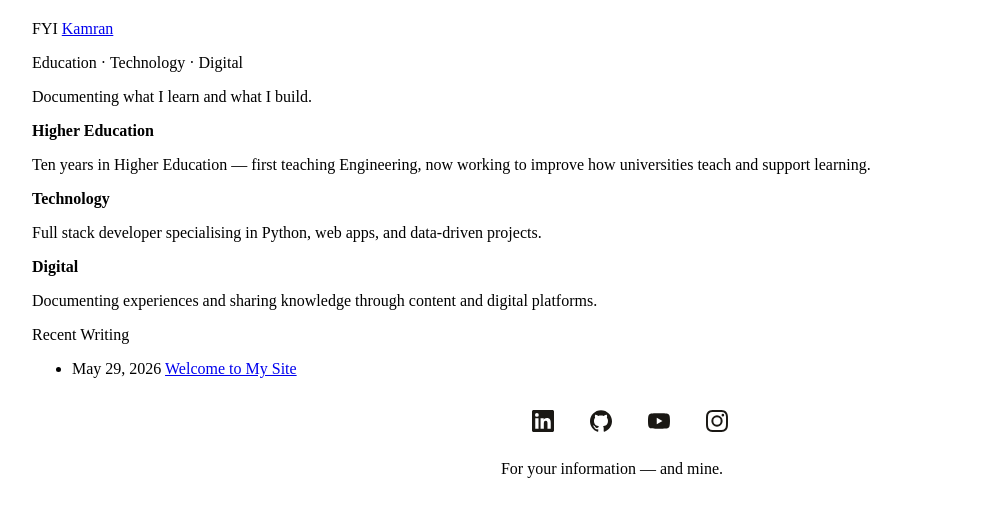
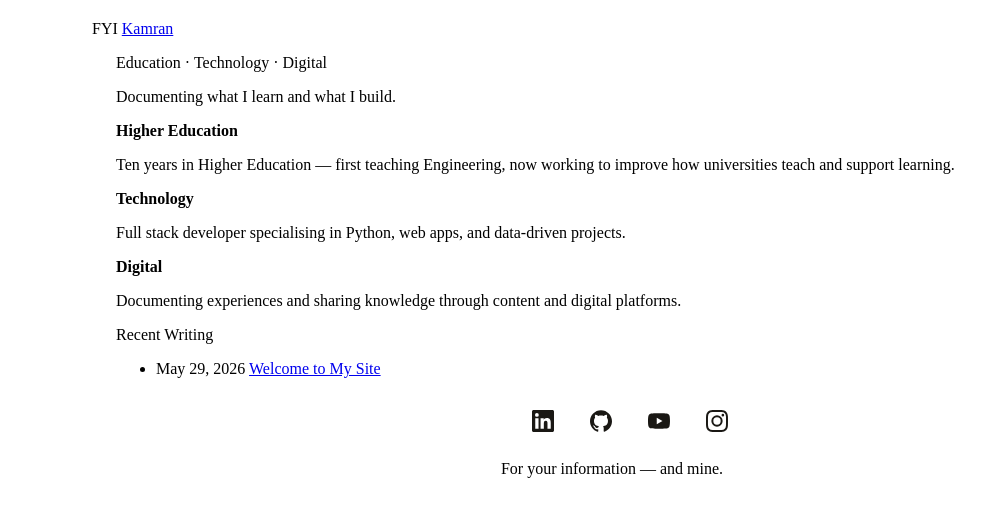
Before and after one commit to fyikamran/fyikamran.github.io, a Jekyll site: the page built from index.html, in a window 1280 px wide. Shown: the top 517 px of the page, without its empty margins (28-1013 px from the left). Built offline with Jekyll 4.4.1, drawn with Linux system fonts in a browser that asks for light colours.

Commit message:
Update styles.css

```diff
--- a/assets/css/styles.css
+++ b/assets/css/styles.css
@@ -18,7 +18,7 @@
 
 html, body {
   width: 100%;
-  max-width: 1200px;
+  max-width: 1080px;
   margin:auto;
   padding:0;
 }
@@ -32,8 +32,8 @@
 
 .post-container {
   width:100%
-  max-width: 720px;
-  margin: 0 auto;
+  max-width: 680px;
+  margin: 0 24px;
 }
 
 
```
